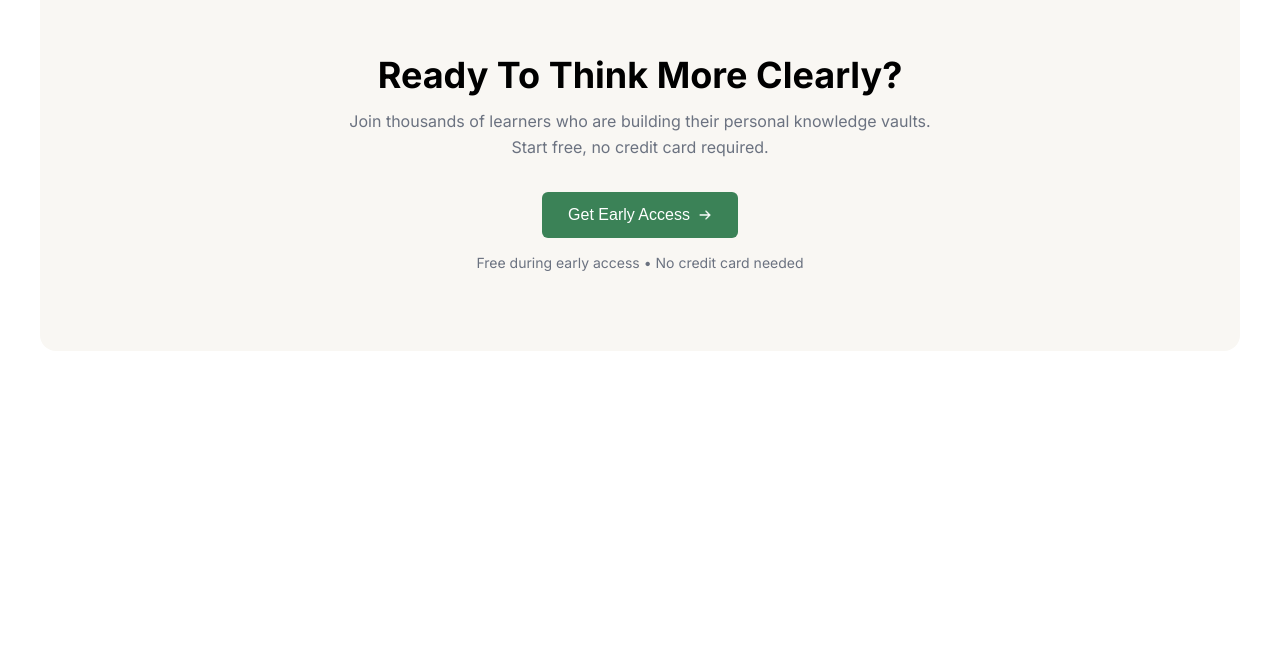
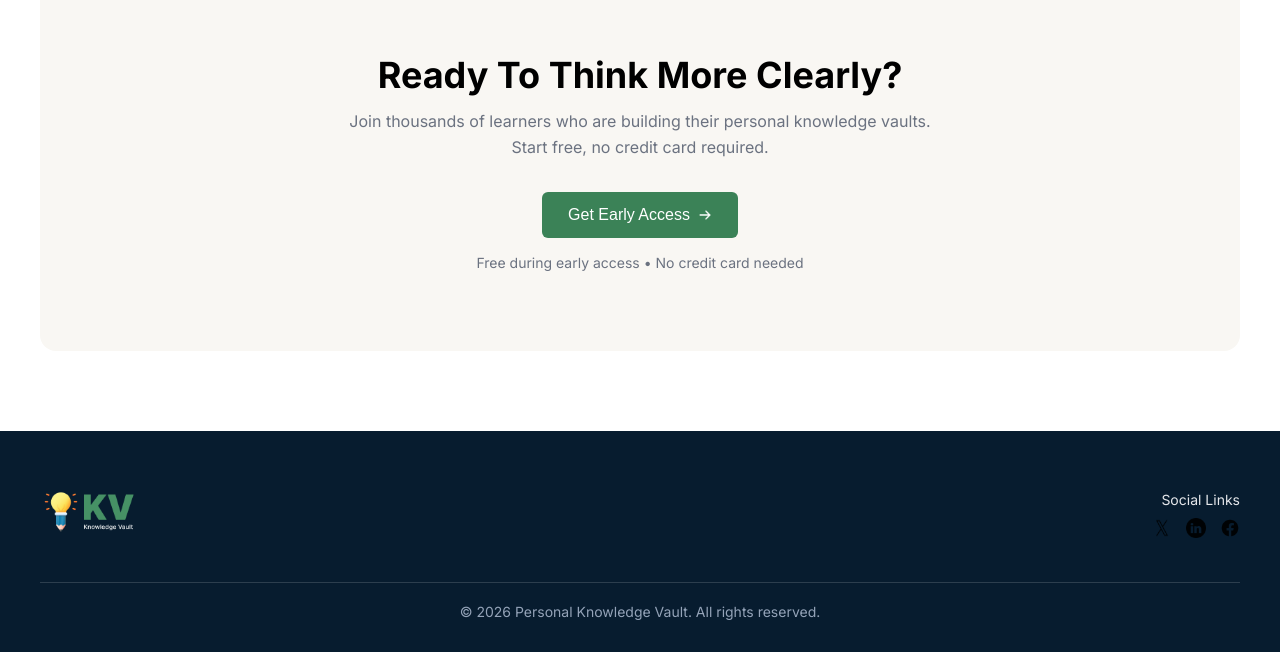
Before and after one commit to mohammedrakibcodes/Personal-knowledge-vault, a plain HTML site: page index.html in a window 1280 px wide. Shown: the part 2065-2717 px from the top of the page. Before the commit the page ends 2496 px from the top, so only its background shows below. Drawn offline with Linux system fonts and the light colour scheme.

Commit message:
Complete final layout

```diff
--- a/index.html
+++ b/index.html
@@ -23,7 +23,6 @@
     <button class="nav-btn">Get Early Access</button>
 </nav>
 <section class="hero">
-
   <div class="hero-inner">
     <span class="hero-style">
     <span class="dot"></span> Early access Now Open</span>
@@ -31,15 +30,11 @@
     <p class="hero-text"> A private space to store notes, links, and learning summaries — designed to help you think clearly, connect ideas, and turn learning into long-term knowledge. </p>
       <div class="hero-go">
       <button class="nav-btn">Start Building Your Vault <img src="./assets/ArrowRight.png" alt=""> </button>
-
       <button class="nav-btn tutorial"> ▶ See How it Works</button>
     </div>
   </div>
-
 </section>
 </header>
-
-
 <main>
   <section class="notes">
   <h2 class="notes-title">Notes Don't Fail, Structure Does.</h2>
@@ -77,22 +72,14 @@
     </div>
   </div>
 </section>
-
-
-
-</main>
-
    <section class="second-brain">
   <div class="second-inner">
-
     <div class="second-image">
       <img src="./assets/knowledge.png" alt="knowledge image">
     </div>
-
     <div class="second-content">
       <span class="section-tag">THE SOLUTION</span>
       <h2>Your Second Brain,<br>Structured By Design.</h2>
-
       <p>
         Personal Knowledge Vault isn't another note-taking app.
         It's a thinking environment where every note, link, and summary
@@ -117,12 +104,9 @@
     Find anything instantly with semantic search
   </li>
 </ul>
-
     </div>
-
   </div>
 </section>
-
 <section class="early-access">
   <div class="early-inner">
     <h2>Ready To Think More Clearly?</h2>
@@ -135,11 +119,28 @@
       <img src="./assets/ArrowRight.png" alt="">
     </button>
     <p class="early-note">
-      Free during early access • No credit card needed
+     Free during early access • No credit card needed
     </p>
   </div>
 </section>
-
-
+</main>
+<footer class="footer">
+    <div class="footer-top">
+    <div class="footer-logo">
+   <img src="./assets/logo-footer.png" alt="Knowledge Vault Logo"> </div>
+    <div class="footer-social">
+    <span>Social Links</span>
+     <div class="social-icons">
+     <a href="https://twitter.com/" target="_blank"> <img src="./assets/twitter_x_new_logo_x_icon_256077.png" alt="Twitter"> </a>
+    <a href="https://www.linkedin.com/" target="_blank"> <img src="./assets/linkedin_black_logo_icon_147114.png" alt="LinkedIn"> </a>
+    <a href="https://www.facebook.com/" target="_blank"> <img src="./assets/facebook_icon_137647.png" alt="Facebook"></a>
+     </div>
+    </div>
+    </div>
+    <div class="footer-divider"></div>
+    <p class="footer-copy">
+        © 2026 Personal Knowledge Vault. All rights reserved.
+    </p>
+</footer>
 </body>
 </html>
--- a/style.css
+++ b/style.css
@@ -1,6 +1,4 @@
-
-
-*{   margin: 0;
+ *{   margin: 0;
     padding: 0;
     box-sizing: border-box;}
 .logo{
@@ -58,7 +56,7 @@ header{
   background: darkgreen;
   transform: translateY(-2px);
 }
-/* hero section */
+
 .hero {
   padding: 120px 0;
   text-align: center;
@@ -126,8 +124,6 @@ header{
   text-align: center;
 }
 
-/* Notes Section */
-
 .notes{
   padding: 80px 24px;
   text-align: center;
@@ -181,16 +177,11 @@ header{
   color: #6b7280;
   line-height: 1.5;
 }
-
-/* Second Brain */
-
-/* Second Brain Section */
 .second-brain{
   padding: 80px 24px;
   background: #ffffff;
   margin-bottom: 0;
 }
-
 .second-inner{
   max-width: 1200px;
   margin: 0 auto;
@@ -198,29 +189,22 @@ header{
   align-items: center;
   gap: 64px;
 }
-
-/* Left image */
 .second-image{
   flex: 1;
 }
-
 .second-image img{
   width: 100%;
   max-width: 480px;
 }
-
-/* Right content */
 .second-content{
   flex: 1;
 }
-
 .section-tag{
   font-size: 12px;
   font-weight: 600;
   color: #22c55e;
   letter-spacing: 1px;
 }
-
 .second-content h2{
   font-size: 36px;
   font-weight: 700;
@@ -233,9 +217,6 @@ header{
   line-height: 1.6;
   margin-bottom: 24px;
 }
-
-/* Feature list with PNG check icon */
-
 .feature-list{
   list-style: none;
   padding: 0;
@@ -250,15 +231,11 @@ header{
   font-size: 15px;
   color: #0f172a;
 }
-
 .feature-list li img{
   width: 18px;
   height: 18px;
   flex-shrink: 0;
 }
-
-/* Early Access Section */
-
 .early-access{
   padding:80px 24px;
   background:#ffffff;
@@ -306,3 +283,53 @@ header{
   font-size:14px;
   color:#6b7280;
 }
+.footer{
+    background:#071c2f;
+    padding:60px 24px 32px;
+    color:#cbd5e1;
+}
+.footer-top{
+    max-width:1200px;
+    margin:0 auto;
+    display:flex;
+    justify-content:space-between;
+    align-items:flex-start;
+}
+.footer-logo img{
+    height:42px;
+}
+.footer-social{
+    text-align:right;
+}
+.footer-social span{
+    display:block;
+    font-size:14px;
+    margin-bottom:10px;
+    color:#e5e7eb;
+}
+.social-icons{
+    display:flex;
+    gap:14px;
+    justify-content:flex-end;
+}
+.social-icons img{
+    width:20px;
+    height:20px;
+    opacity:0.9;
+    transition:0.2s ease;
+}
+.social-icons img:hover{
+    opacity:1;
+    transform:translateY(-2px);
+}
+.footer-divider{
+    max-width:1200px;
+    margin:40px auto 20px;
+    height:1px;
+    background:rgba(255,255,255,0.15);
+}
+.footer-copy{
+    text-align:center;
+    font-size:14px;
+    color:#94a3b8;
+}
```
Also changed, not shown: assets/facebook_icon_137647.png (added), assets/linkedin_black_logo_icon_147114.png (added), assets/twitter_x_new_logo_x_icon_256077.png (added).
